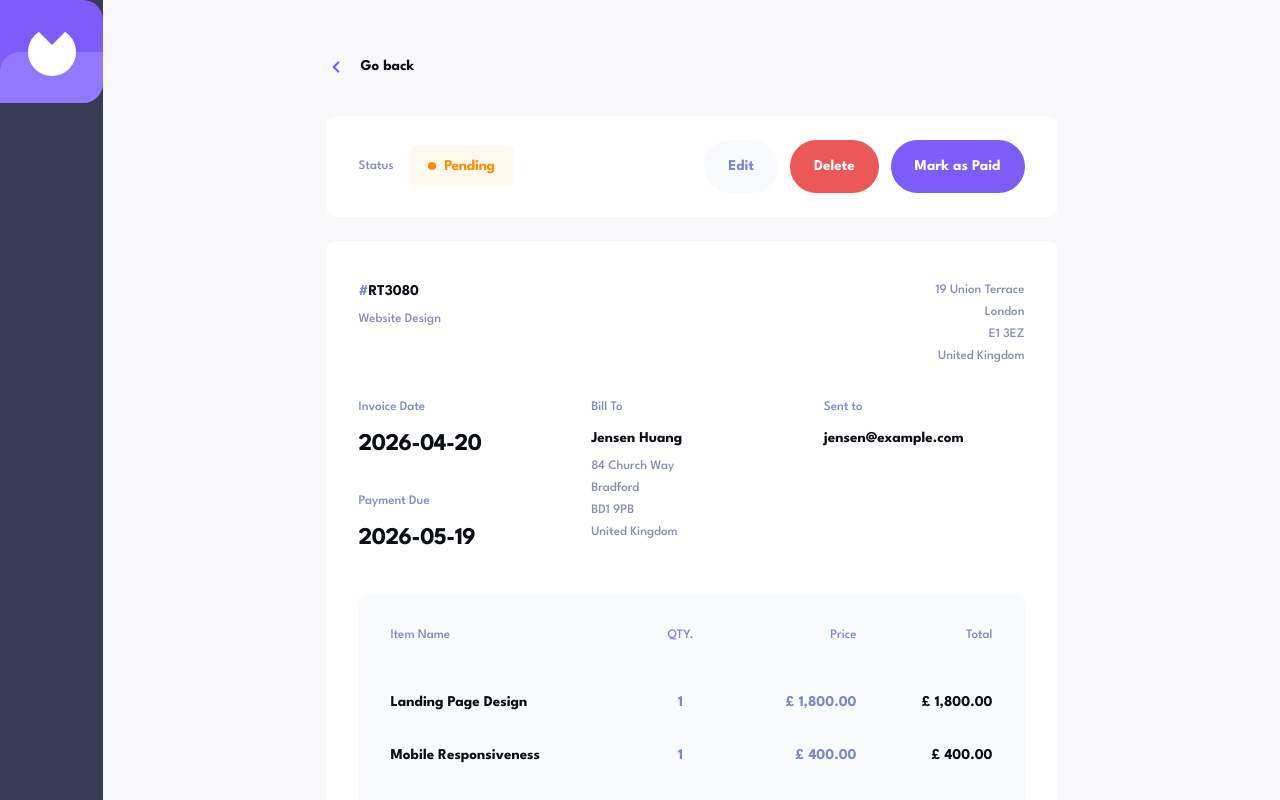
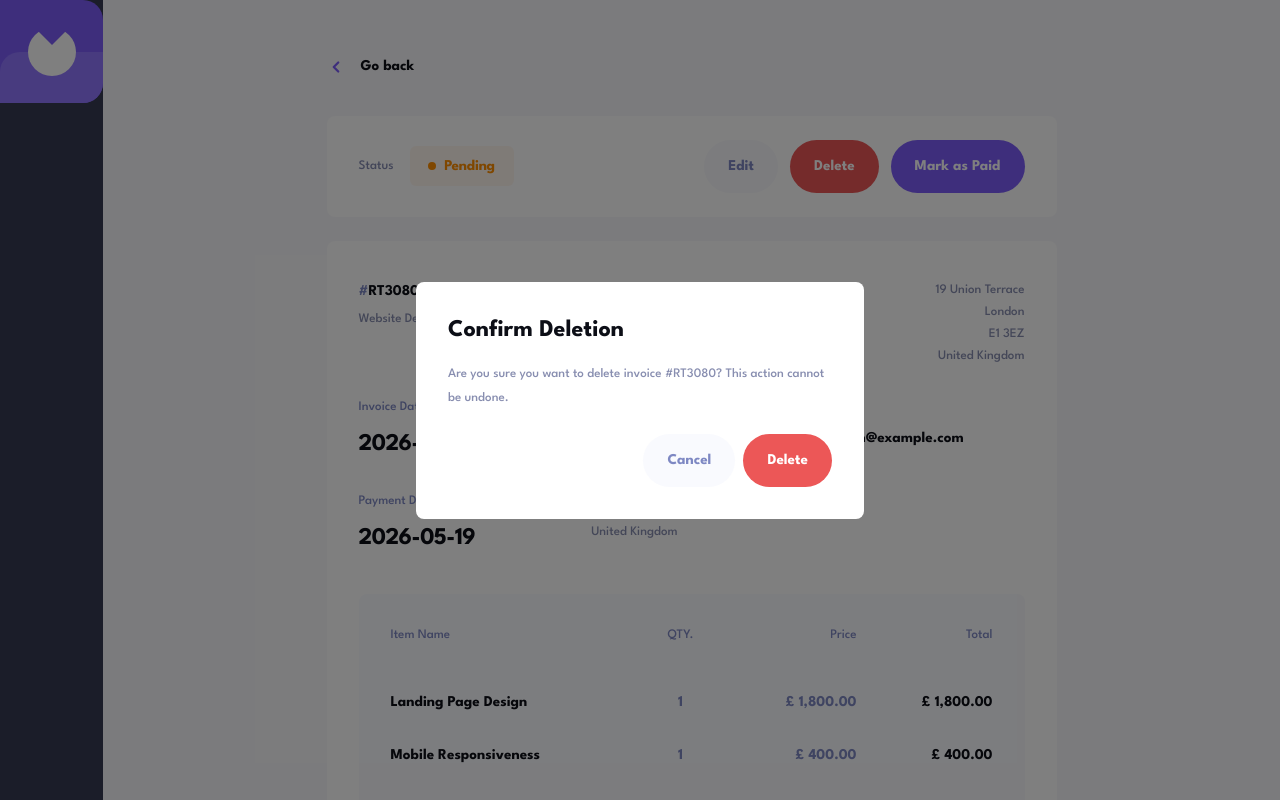
Before and after one commit to Meet-hybrid/hng-stage-2-invoice-app, a React (Vite) app: page /invoice/RT3080 in a window 1280 px wide. Both pictures are taken after a click on the button "Delete". Shown: the top 800 px of the page. Built offline with nearby package versions, Linux system fonts and the light colour scheme.

Commit message:
fix: move item delete control to invoice form drawer

```diff
--- a/src/components/InvoiceFormDrawer.tsx
+++ b/src/components/InvoiceFormDrawer.tsx
@@ -1,6 +1,7 @@
 import { useTheme } from "../hooks/useTheme";
 import { useEffect, useMemo, useState } from "react";
 import { useInvoices } from "../hooks/useInvoices";
+import { Trash2 } from "lucide-react";
 
 interface InvoiceFormDrawerProps {
   isOpen: boolean;
@@ -685,6 +686,15 @@ function InvoiceFormDrawer({ isOpen, onClose }: InvoiceFormDrawerProps) {
                       : "border-[#DFE3FA] bg-white text-[#888EB0]"
                   }`}
                 />
+
+                <button
+                  type="button"
+                  onClick={() => setItemData(initialItemData)}
+                  className="flex h-6 w-6 items-center justify-center text-[#888EB0] transition hover:text-[#EC5757]"
+                  aria-label="Remove item"
+                >
+                  <Trash2 size={18} />
+                </button>
               </div>
             </div>
 
--- a/src/pages/InvoiceDetailPage.tsx
+++ b/src/pages/InvoiceDetailPage.tsx
@@ -1,17 +1,21 @@
 import { ChevronLeft } from "lucide-react";
-import { Link, useParams } from "react-router-dom";
-import rawInvoices from "../data/data.json";
+import { Link, useNavigate, useParams } from "react-router-dom";
 import StatusBadge from "../components/StatusBadge";
 import { useTheme } from "../hooks/useTheme";
-import type { Invoice } from "../types/invoice";
 import { formatCurrency } from "../utils/formatCurrency";
-
-const invoices = rawInvoices as Invoice[];
+import { useInvoices } from "../hooks/useInvoices";
+import { useState } from "react";
 
 function InvoiceDetailPage() {
   const { id } = useParams();
   const { theme } = useTheme();
   const isDark = theme === "dark";
+
+  const navigate = useNavigate();
+
+  const [showDeleteModal, setShowDeleteModal] = useState(false);
+
+  const { invoices, deleteInvoice } = useInvoices();
 
   const invoice = invoices.find((item) => item.id === id);
 
@@ -81,6 +85,7 @@ function InvoiceDetailPage() {
 
           <button
             type="button"
+            onClick={() => setShowDeleteModal(true)}
             className="rounded-full bg-[#EC5757] px-6 py-4 text-[15px] font-bold text-white transition hover:bg-[#FF9797]"
           >
             Delete
@@ -283,6 +288,7 @@ function InvoiceDetailPage() {
 
         <button
           type="button"
+          onClick={() => setShowDeleteModal(true)}
           className="rounded-full bg-[#EC5757] px-6 py-4 text-[15px] font-bold text-white transition hover:bg-[#FF9797]"
         >
           Delete
@@ -295,6 +301,65 @@ function InvoiceDetailPage() {
           Mark as Paid
         </button>
       </div>
+
+      {showDeleteModal && invoice && (
+        <div className="fixed inset-0 z-50 flex items-center justify-center px-6">
+          <div
+            className="absolute inset-0 bg-black/50"
+            onClick={() => setShowDeleteModal(false)}
+            aria-hidden="true"
+          />
+
+          <div
+            className={`relative z-10 w-full max-w-md rounded-lg p-8 ${
+              isDark ? "bg-[#1E2139]" : "bg-white"
+            }`}
+          >
+            <h2
+              className={`text-2xl font-bold ${
+                isDark ? "text-white" : "text-[#0C0E16]"
+              }`}
+            >
+              Confirm Deletion
+            </h2>
+
+            <p
+              className={`mt-4 text-[13px] leading-6 ${
+                isDark ? "text-[#DFE3FA]" : "text-[#888EB0]"
+              }`}
+            >
+              Are you sure you want to delete invoice #{invoice.id}? This action
+              cannot be undone.
+            </p>
+
+            <div className="mt-6 flex items-center justify-end gap-2">
+              <button
+                type="button"
+                onClick={() => setShowDeleteModal(false)}
+                className={`rounded-full px-6 py-4 text-[15px] font-bold transition ${
+                  isDark
+                    ? "bg-[#252945] text-[#DFE3FA] hover:bg-white hover:text-[#7E88C3]"
+                    : "bg-[#F9FAFE] text-[#7E88C3] hover:bg-[#DFE3FA]"
+                }`}
+              >
+                Cancel
+              </button>
+
+              <button
+                type="button"
+                onClick={() => {
+                  deleteInvoice(invoice.id);
+                  setShowDeleteModal(false);
+                  navigate("/");
+                }}
+                className="rounded-full bg-[#EC5757] px-6 py-4 text-[15px] font-bold text-white transition hover:bg-[#FF9797]"
+              >
+                Delete
+              </button>
+            </div>
+          </div>
+        </div>
+      )}
     </section>
   );
 }
```
